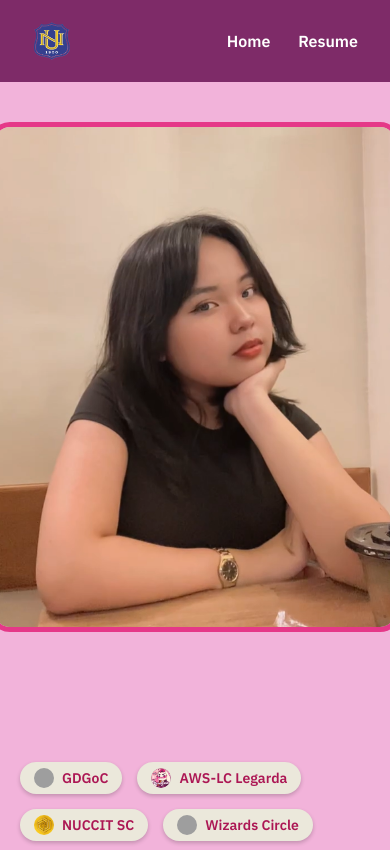
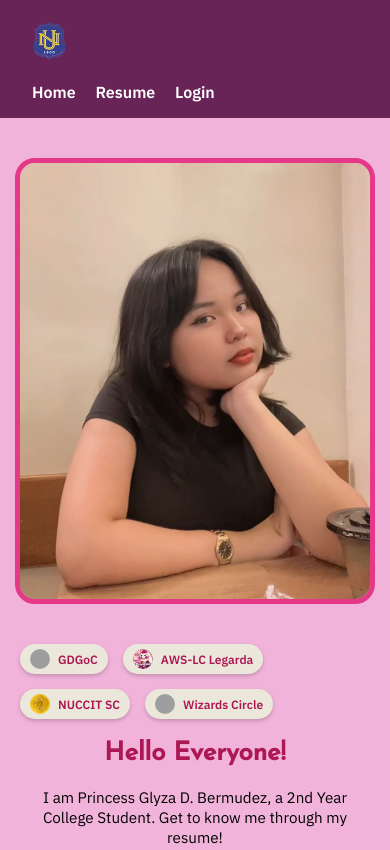
Before and after one commit to melowdiequ/yza_studentportfolio, a plain HTML site: page index.html in a window 390 px wide. Shown: the top 850 px of the page. Drawn offline with Linux system fonts and the light colour scheme; grey boxes are pictures that could not be loaded.

Commit message:
Modified Codes

```diff
--- a/index.css
+++ b/index.css
@@ -9,16 +9,18 @@ body {
 }
 
 .main-header {
-  background-color: #7e2b68;
+  background-color: #692457;
   padding: 1rem 2rem;
   display: flex;
   align-items: center;
   justify-content: space-between;
+  flex-wrap:nowrap;
 }
 
 .main-header .school-logo {
   height: 50px;
-  width: 40px;
+  width: auto;
+  max-width: 100%;
 }
 
 .main-header nav a {
@@ -50,8 +52,8 @@ body {
 
 
 .hero-img img {
-  width: 400px;
-  height: 500px;
+  width: 500px;
+  height: 600px;
   border-radius: 20px;
   object-fit: cover;
   border: 5px solid #E53888;
@@ -332,3 +334,117 @@ footer {
 .social-links img:hover {
   transform: scale(1.2);
 }
+
+/* responsiveness */
+
+@media (max-width: 1024px) {
+  .hero {
+    gap: 60px;
+  }
+
+  .hero-img img {
+    width: 100%;
+    height: auto;
+  }
+
+  .hero-text {
+    text-align: center;
+    max-width: 100%;
+  }
+
+  .hero-text h1 {
+    font-size: 2.2rem;
+  }
+
+  .hero-text p {
+    font-size: 1rem;
+  }
+}
+
+@media (max-width: 768px) {
+  .main-header {
+    flex-direction: column;
+    align-items: flex-start;
+    gap: 1rem;
+  }
+
+  .main-header nav a {
+    margin-left: 0;
+    margin-right: 1rem;
+  }
+
+  .hero {
+    flex-direction: column;
+    align-items: center;
+    text-align: center;
+    gap: 40px;
+  }
+
+  .hero-img,
+  .hero-text {
+    flex: 1 1 100%;
+    max-width: 100%;
+  }
+
+  .hero-text h1 {
+    font-size: 2rem;
+  }
+
+  .skills-list li {
+    width: 100%;
+    font-size: 1rem;
+  }
+
+  .projects-container {
+    flex-direction: column;
+    align-items: center;
+  }
+
+  .project-card {
+    width: 100%;
+    max-width: 90%;
+  }
+
+  footer {
+    padding: 1.5rem 1rem;
+  }
+}
+
+@media (max-width: 480px) {
+  .hero-text h1 {
+    font-size: 1.6rem;
+  }
+
+  .hero-text p {
+    font-size: 0.95rem;
+  }
+
+  .btn {
+    padding: 10px 20px;
+    font-size: 0.9rem;
+  }
+
+  .badge,
+  .badge-mine {
+    font-size: 12px;
+    padding: 5px 10px;
+  }
+
+  .skills-list li img {
+    width: 40px;
+    height: 40px;
+  }
+
+  .project-card h3 {
+    font-size: 1.1rem;
+  }
+
+  .project-card p {
+    font-size: 13px;
+  }
+
+  .social-links img {
+    width: 24px;
+    height: 24px;
+  }
+}
--- a/index.html
+++ b/index.html
@@ -11,9 +11,10 @@
 
 <header class="main-header">
   <img src="styles/school.png" alt="School Logo" class="school-logo">
-    <nav>
+  <nav class="nav-links">
     <a href="home">Home</a>
     <a href="resume.html">Resume</a>
+    <a href="login.html">Login</a>
   </nav>
 </header>
 
--- a/resume.css
+++ b/resume.css
@@ -7,7 +7,6 @@
 body {
   font-family: Arial, sans-serif;
   background-color: #7e2b68;
-  background: ;
   color: #000;
   display: flex;
   justify-content: center;
@@ -51,7 +50,6 @@ body {
   margin-top: 10px;
   padding: 8px 16px;
   background-color: #7e2b68;
-  background: ;
   color: white;
   text-decoration: none;
   border-radius: 5px;
```
Lines whose indentation alone changed are shown as unchanged.
